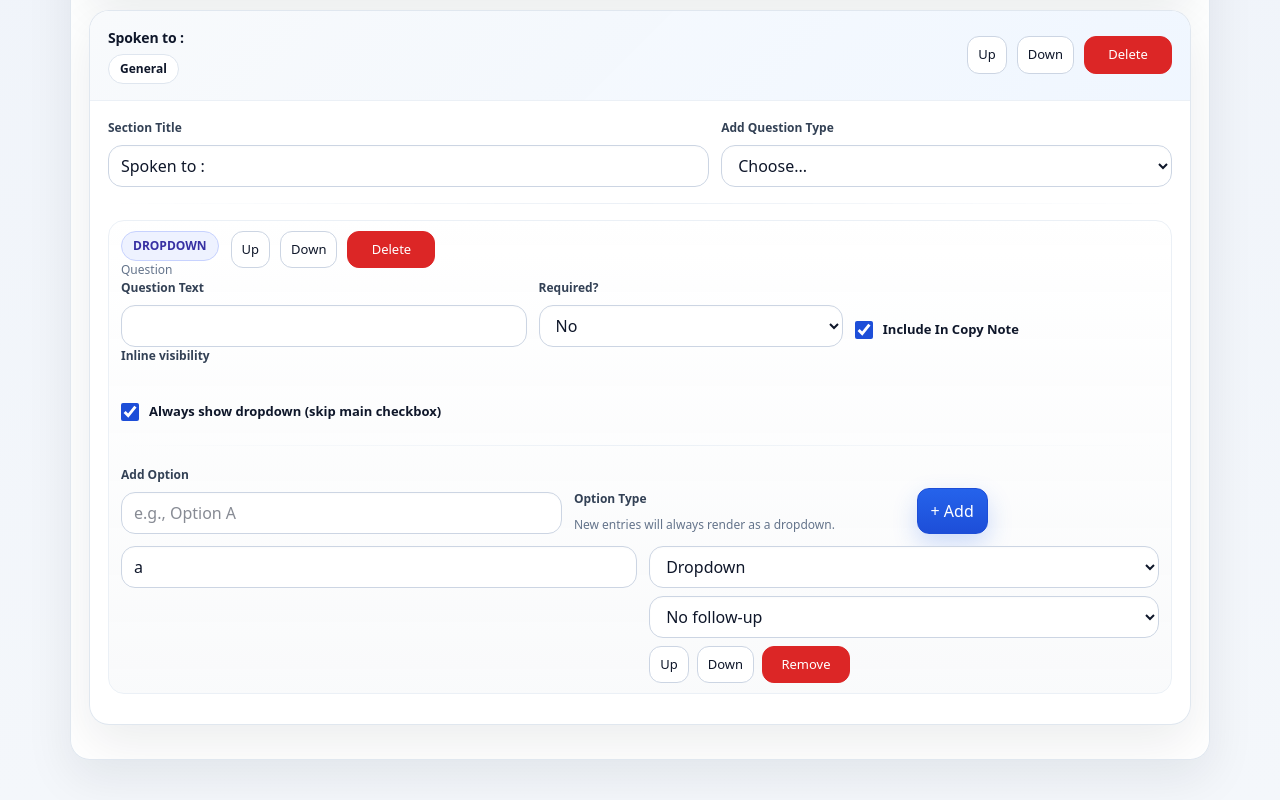
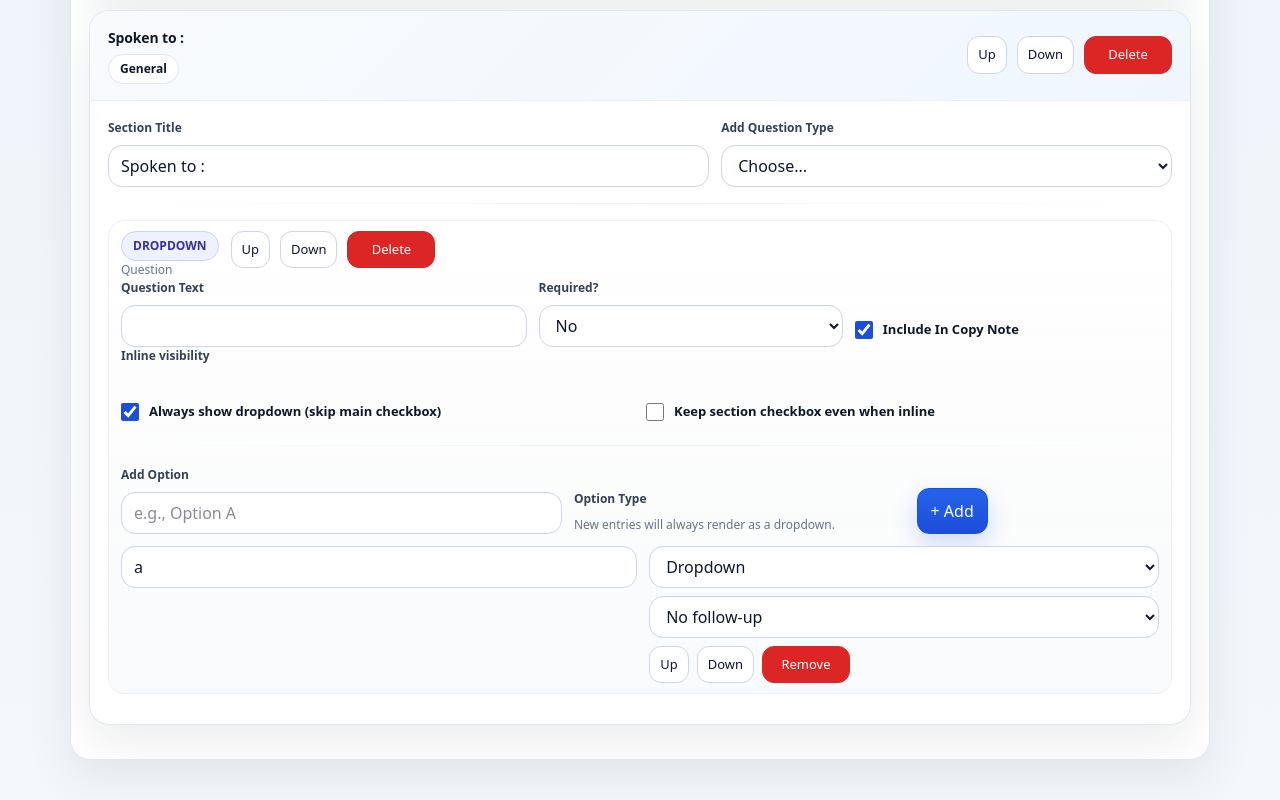
Before and after one commit to itlakshya/note-taker, a Next.js app: page /admin in a window 1280 px wide. Shown: the part 1841-2641 px from the top of the page. Built offline with nearby package versions, Linux system fonts and the light colour scheme.

Commit message:
added checkbox logic

```diff
--- a/src/components/AdminBuilderPage.tsx
+++ b/src/components/AdminBuilderPage.tsx
@@ -66,6 +66,7 @@ function blankQuestion(type: QuestionType, blankLabel = false): Question {
     includeInCopy: true,
     options: [],
     showInlineDropdown: false,
+    showSectionToggleWhenInline: false,
   };
 }
 
@@ -245,6 +246,18 @@ function QuestionEditor({
                   <span>Always show dropdown (skip main checkbox)</span>
                 </label>
               </div>
+              {question.showInlineDropdown ? (
+                <div className="selectCell">
+                  <label className="copyToggle">
+                    <input
+                      type="checkbox"
+                      checked={question.showSectionToggleWhenInline}
+                      onChange={(event) => onChange({ ...question, showSectionToggleWhenInline: event.target.checked })}
+                    />
+                    <span>Keep section checkbox even when inline</span>
+                  </label>
+                </div>
+              ) : null}
             </div>
           ) : null}
         </>
--- a/src/components/UserFormPage.tsx
+++ b/src/components/UserFormPage.tsx
@@ -507,11 +507,13 @@ export default function UserFormPage() {
                           const path = `general__${question.id}`;
                           const field = fieldKey("general", path);
                           const shouldShowInline = question.type === "dropdown" && question.showInlineDropdown;
+                          const forceEnabled = shouldShowInline && !question.showSectionToggleWhenInline;
+                          const showSectionToggle = !shouldShowInline || question.showSectionToggleWhenInline;
                           return (
                             <div className="userSection" key={`general_${section.id}`}>
                               <div className="userSectionHeadInline">
                                 <div className="userSectionTitle">{sectionTitle}</div>
-                                {!shouldShowInline ? (
+                                {showSectionToggle ? (
                                   <label className="sectionToggleOnly" htmlFor={`${field}__toggle`} aria-label={`Toggle ${sectionTitle}`}>
                                     <input
                                       type="checkbox"
@@ -524,7 +526,7 @@ export default function UserFormPage() {
                                   </label>
                                 ) : null}
                               </div>
-                              {renderQuestion(question, path, true, true, shouldShowInline)}
+                              {renderQuestion(question, path, true, true, forceEnabled)}
                             </div>
                           );
                         }
--- a/src/lib/form-state.ts
+++ b/src/lib/form-state.ts
@@ -34,6 +34,7 @@ export type Question = {
   includeInCopy: boolean;
   options: Option[];
   showInlineDropdown: boolean;
+  showSectionToggleWhenInline: boolean;
 };
 
 export type Category = {
@@ -104,6 +105,7 @@ function normalizeQuestion(value: unknown): Question {
     required: Boolean(record.required),
     includeInCopy: record.includeInCopy === undefined ? true : Boolean(record.includeInCopy),
     showInlineDropdown: Boolean(record.showInlineDropdown),
+    showSectionToggleWhenInline: Boolean(record.showSectionToggleWhenInline),
     options: rawOptions.map((option) => {
       const optionRecord =
         option && typeof option === "object" ? (option as Record<string, unknown>) : {};
```
